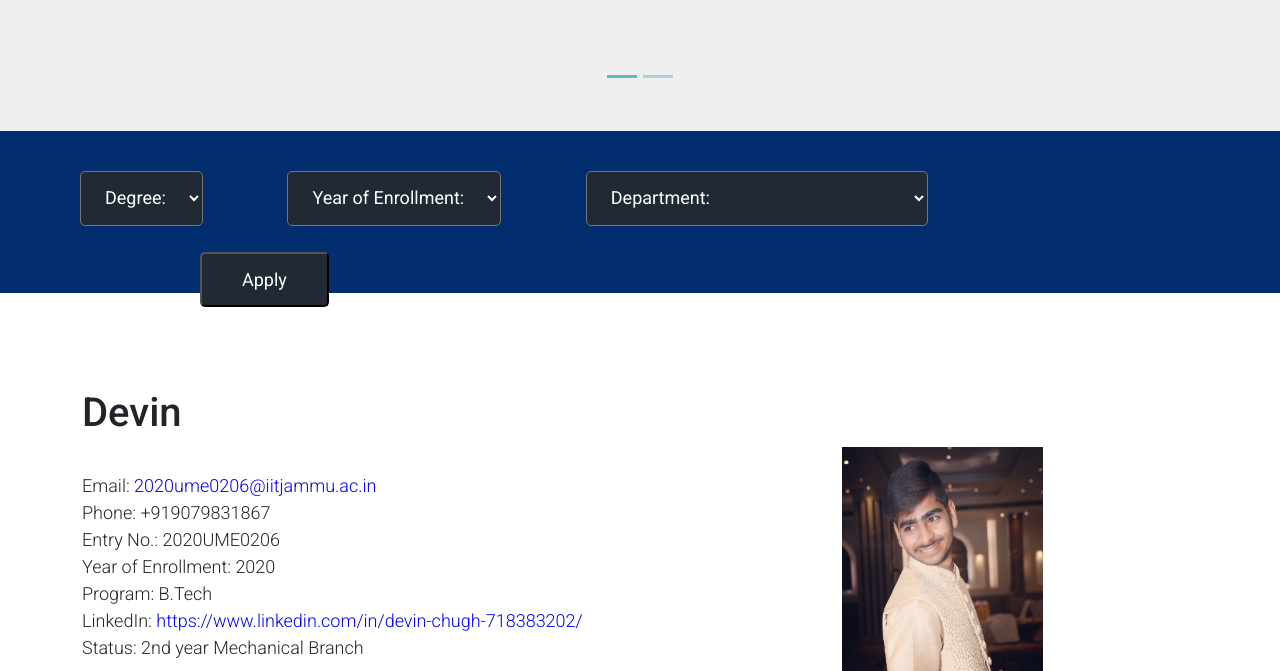
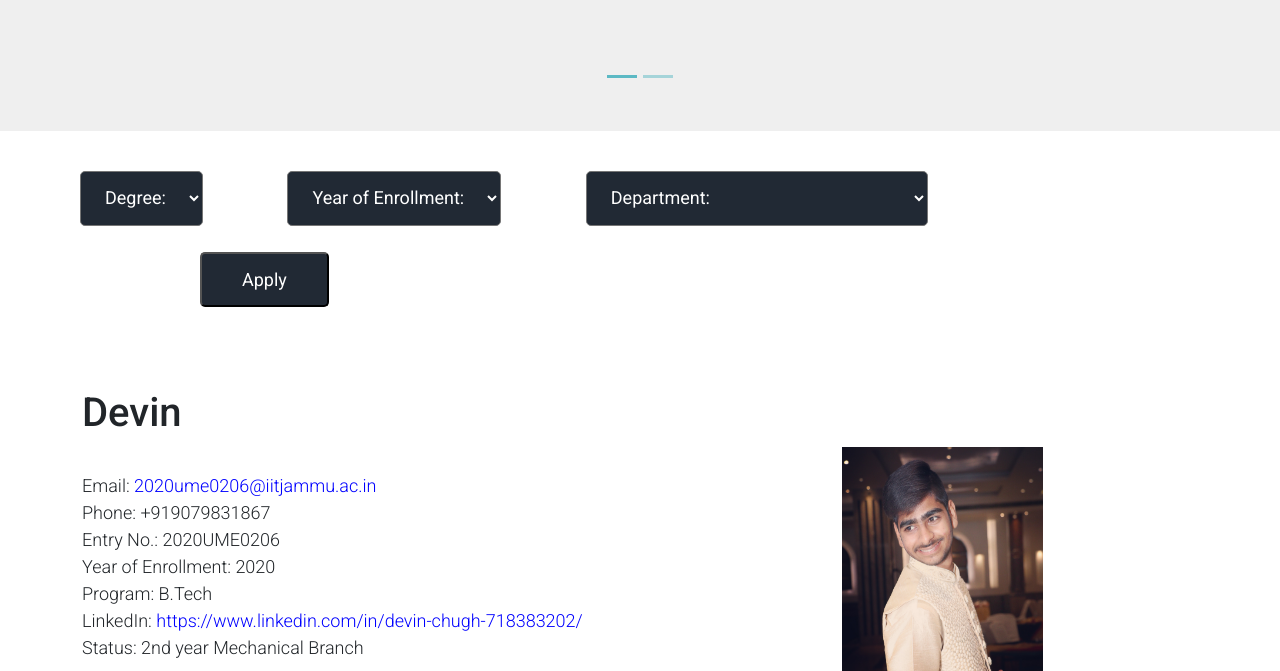
Before and after one commit to devinchugh/Alumni-Portal, a Flask app: page / in a window 1280 px wide. Shown: the part 441-1112 px from the top of the page. Run offline with Flask 2, Linux system fonts and the light colour scheme; a user stored in the database is signed in; data comes from the database, SQL or seed files in the repository; data that the repository does not hold is empty; some libraries are stand-ins or nearby versions.

Commit message:
modified filter section

```diff
--- a/static/home_assets/css/custom.css
+++ b/static/home_assets/css/custom.css
@@ -14,7 +14,7 @@ Custom Css
 .section-forms{
     display:flex ;
     padding-left: 5vh;
-    background-color: #022e70;
+    background-color: white;
 }
 .sections{
     color: #ffff;
```
